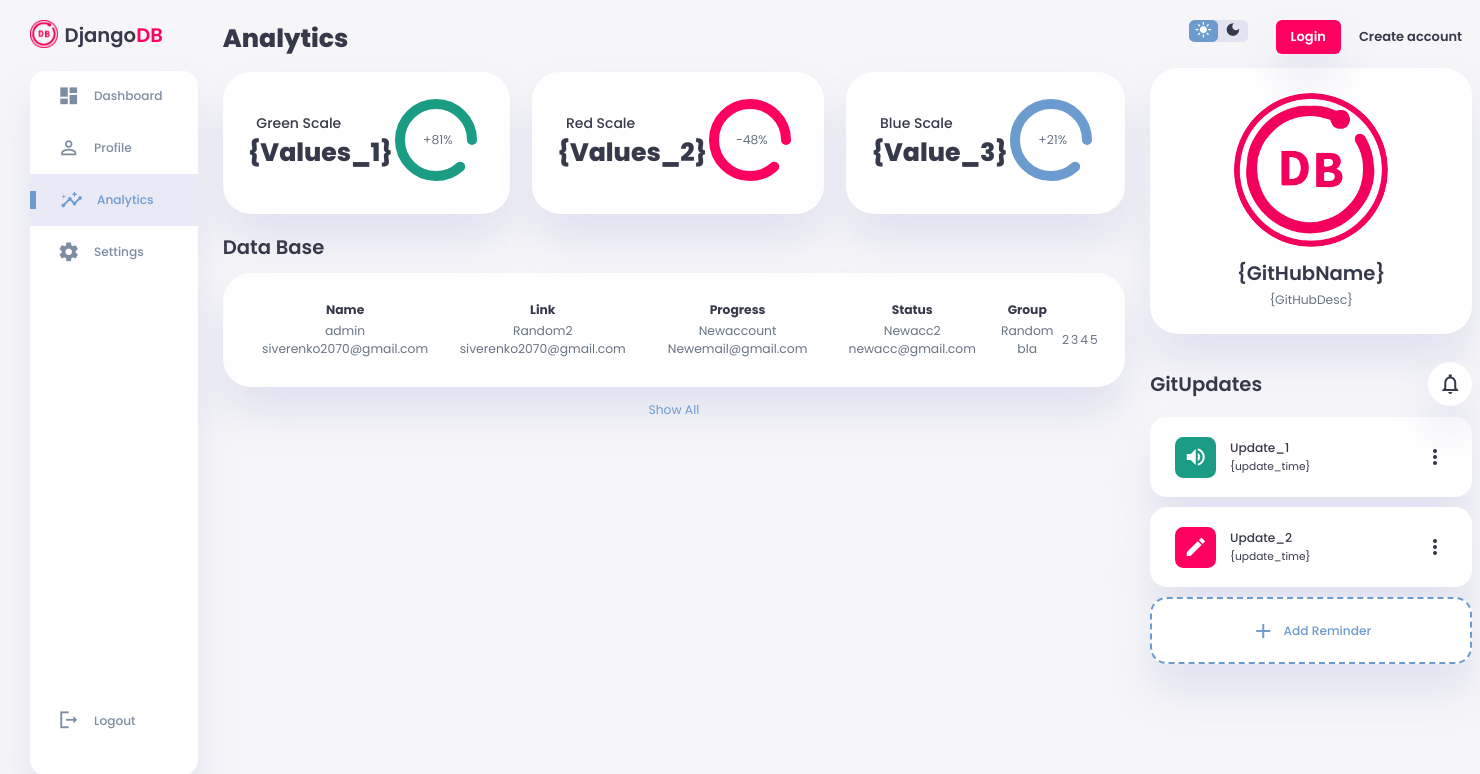
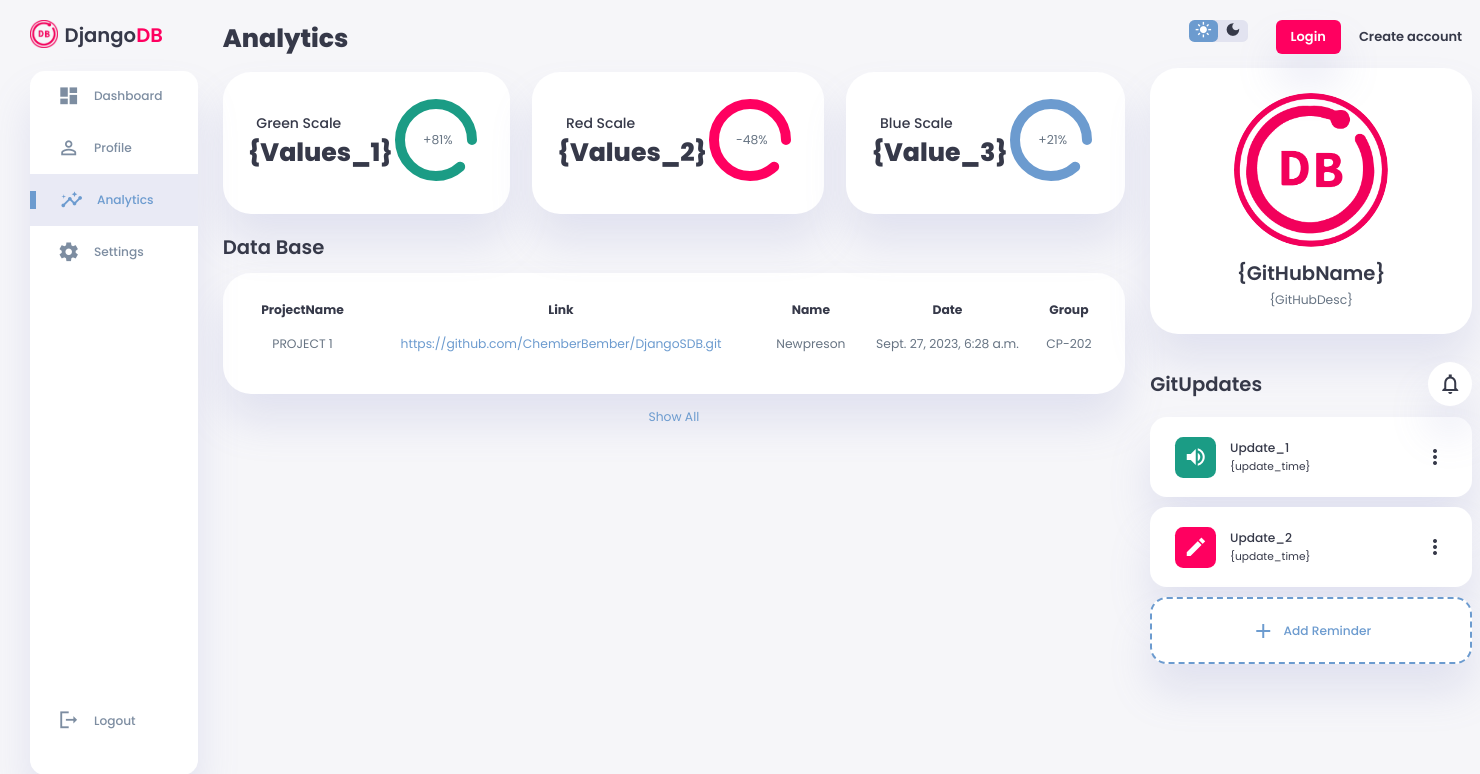
Before and after one commit to ChemberBember/DjangoSDB, a Django app: page /analytics in a window 1480 px wide. Shown: the top 774 px of the page. Run offline with Django 4.2, Linux system fonts and the light colour scheme; data comes from the database, SQL or seed files in the repository; both versions use the stored data as it was after the commit.

Commit message:
Addde project feature

```diff
--- a/taskmanager/main/admin.py
+++ b/taskmanager/main/admin.py
@@ -2,3 +2,4 @@ from django.contrib import admin
 from .models import *
 
 admin.site.register(UserData)
+admin.site.register(Projects)
--- a/taskmanager/main/forms.py
+++ b/taskmanager/main/forms.py
@@ -37,12 +37,13 @@ class UserChangeForm(forms.ModelForm):
 
     class Meta:
         model = UserData
-        fields = ('Fullname','UserGitLink','UserGroup')
+        fields = ('Fullname','UserGitLink','UserGroup','UserAvatar')
 
         widgets = {
             'Fullname': forms.TextInput(attrs={'placeholder': "Fullname"}),
             'UserGitLink': forms.TextInput(attrs={'placeholder': "Git-Hub Link"}),
             'UserGroup': forms.TextInput(attrs={'placeholder': "Group"}),
+
         }
 
 class CreateProjectForm(forms.ModelForm):
--- a/taskmanager/main/models.py
+++ b/taskmanager/main/models.py
@@ -7,12 +7,12 @@ class UserData(models.Model):
     Usernick = models.CharField(primary_key=True, max_length=20,default='ERROR')
     UserF = models.ForeignKey(User, on_delete=models.CASCADE)
     Fullname = models.CharField(max_length=20, null = True)
-    UserAvatar = models.ImageField(upload_to='./templates/main/DBimages',null=True)
+    UserAvatar = models.ImageField(upload_to='./static/DbImages/DBimages',null=True,default='./static/DbImages/DBimages/userunknown.jpg')
     UserGitLink = models.CharField(max_length=50, null = True)
     UserGroup = models.CharField(max_length=15, null = True)
 
 class Projects(models.Model):
-    UserF = models.ForeignKey(User, on_delete=models.CASCADE)
+    Usernick = models.ForeignKey(UserData, on_delete=models.CASCADE)
     ProjectName = models.CharField(max_length=100)
     ProjectDescription = models.TextField(null = True, blank = True,)
     ProjectLink = models.URLField(max_length=100)
--- a/taskmanager/main/templates/main/analytics.html
+++ b/taskmanager/main/templates/main/analytics.html
@@ -59,36 +59,33 @@
                 <table>
                     <thead>
                         <tr>
+                            <th>ProjectName</th>
+                            <th>Link</th>
                             <th>Name</th>
-                            <th>Link</th>
-                            <th>Progress</th>
-                            <th>Status</th>
+                            <th>Date</th>
                             <th>Group</th>
                         </tr>
 
                     </thead>
                     <tbody>
+                    {% for project in projects%}
                     <tr>
-                        {% for user in users %}
                     <td>
-                        {{ user.username }} {{ user.email }}
+                        {{ project.ProjectName }}
+                    </td>
+                        <td>
+                            <a href = '{{project.ProjectLink}}'>{{project.ProjectLink}}</a>
+                        </td>
+                    <td>
+                        {{project.Usernick.Fullname}}
+                    </td>
+                    <td>
+                        {{project.ProjectDate}}
+                    </td>
+                    <td>
+                        {{project.Usernick.UserGroup}}
                     </td>
                         {% endfor %}
-                        <td>
-                            Random bla
-                        </td>
-                        <td>
-                            2
-                        </td>
-                        <td>
-                            3
-                        </td>
-                        <td>
-                            4
-                        </td>
-                        <td>
-                            5
-                        </td>
                     </tbody>
                 </table>
                 <a href="#">Show All</a>
--- a/taskmanager/main/templates/main/base.html
+++ b/taskmanager/main/templates/main/base.html
@@ -7,7 +7,7 @@
     <meta charset="UTF-8">
     <meta name="viewport" content="width=device-width, initial-scale=1.0">
     <link href="https://fonts.googleapis.com/icon?family=Material+Icons+Sharp" rel="stylesheet">
-    <link rel="stylesheet" href="{%static 'css/css3/style.css'%}">
+    <link rel="stylesheet" href="{%static 'css/css4/style.css'%}">
     <title>Django DataBase</title>
 </head>
 
--- a/taskmanager/main/urls.py
+++ b/taskmanager/main/urls.py
@@ -3,7 +3,7 @@ from . import views
 from .views import RegisterUser, LoginUser, LogoutUser,ChangeUser
 
 urlpatterns = [
-    path('analytics',views.testable),
+    path('analytics',views.testable,name = 'analytics'),
     path('login',LoginUser.as_view(), name = 'login'),
     path('registration',RegisterUser.as_view(),name = 'registration'),
     path('logout',LogoutUser,name = 'logout'),
--- a/taskmanager/main/views.py
+++ b/taskmanager/main/views.py
@@ -8,7 +8,7 @@ from.forms import *
 from django.contrib.auth.mixins import  LoginRequiredMixin
 from django.views.generic import CreateView
 from django.contrib.auth.forms import UserCreationForm, AuthenticationForm
-
+from .functions import *
 from .tests import *
 
 
@@ -69,11 +69,9 @@ def ChangeUserF(request):
         if form.is_valid():
             cldata = form.cleaned_data
             try:
-                form.UserF = request.user.id
-
+                print(cldata['UserAvatar'])
                 data = UserData()
                 data.UserF = User.objects.get(id=request.user.id)
-
 
                 data.UserGroup = cldata['UserGroup']
                 data.UserGitLink = cldata['UserGitLink']
@@ -81,18 +79,18 @@ def ChangeUserF(request):
                 data.Usernick = request.user.username
                 data.save()
             except:
-
+                print(cldata['UserAvatar'])
                 my_model = get_object_or_404(UserData, pk=request.user.username)
                 form = UserChangeForm(request.POST, instance=my_model)
-
 
                 data = form
                 data.UserF = User.objects.get(id=request.user.id)
                 data.UserGroup = cldata['UserGroup']
                 data.UserGitLink = cldata['UserGitLink']
                 data.Fullname = cldata['Fullname']
+                data.UserAvatar = request.FILES['UserAvatar']
                 data.save()
-            return redirect('login')
+            return redirect('users')
     else:
         try:
             userdata = UserData.objects.get(pk=request.user.username)
@@ -104,9 +102,10 @@ def ChangeUserF(request):
             form.fields['UserGroup'].widget.attrs['value'] = userdata.UserGroup
             form.fields['UserGitLink'].widget.attrs['value'] = userdata.UserGitLink
             form.fields['Fullname'].widget.attrs['value'] = userdata.Fullname
+            form.fields['UserAvatar'].widget.attrs['value'] = userdata.UserAvatar
+
         except:
             pass
-        print('Виджеты : &$#&@@@ :',form.fields['UserGroup'].widget.attrs)
         data = 0
 
     return render(request, 'main/users.html', {'form': form, 'data': data,'userdata' : userdata })
@@ -118,19 +117,23 @@ def AddProject(request):
         form = CreateProjectForm(request.POST)
 
         if form.is_valid():
-            data = form.cleaned_data()
+            data = form.cleaned_data
 
             project = Projects()
-            project.UserF = User.objects.get(id=request.user.id)
+            project.Usernick = UserData.objects.get(pk = request.user.username)
             project.ProjectName = data['ProjectName']
             project.ProjectDescription = data['ProjectDescription']
             project.ProjectLink = data['ProjectLink']
             project.save()
+            return redirect('analytics')
     return render(request,'main/dashboard.html',{'form':form})
 
 def testable(request):
-    Users = User.objects.all()
-    return render(request, 'main/analytics.html',{'users':Users})
+    projects = Projects.objects.all()
+    userdata = UserData.objects
+
+    return render(request, 'main/analytics.html',{'projects': projects, 'userdata': userdata})
 
 def redirectlogin(request):
+
     return redirect('login')
--- a/taskmanager/static/css/css3/style.css
+++ b/taskmanager/static/css/css4/style.css
@@ -605,6 +605,11 @@ main .recent-orders a{
     transition: all 0.375s;
 }
 
+.login-form > UserAvatar{
+color FFF;
+}
+
+
 .login-form > a:hover{
     color: #10449A;
 }
```
Also changed, not shown: taskmanager/main/functions.py (added, +8 -0 lines), taskmanager/db.sqlite3, taskmanager/main/templates/main/images/screenshot1.png (deleted), taskmanager/main/templates/main/images/screenshot2.png (deleted), taskmanager/main/templates/main/images/userunknown.jpg (added), taskmanager/static/DbImages/DBimages/userunknown.jpg (added).
